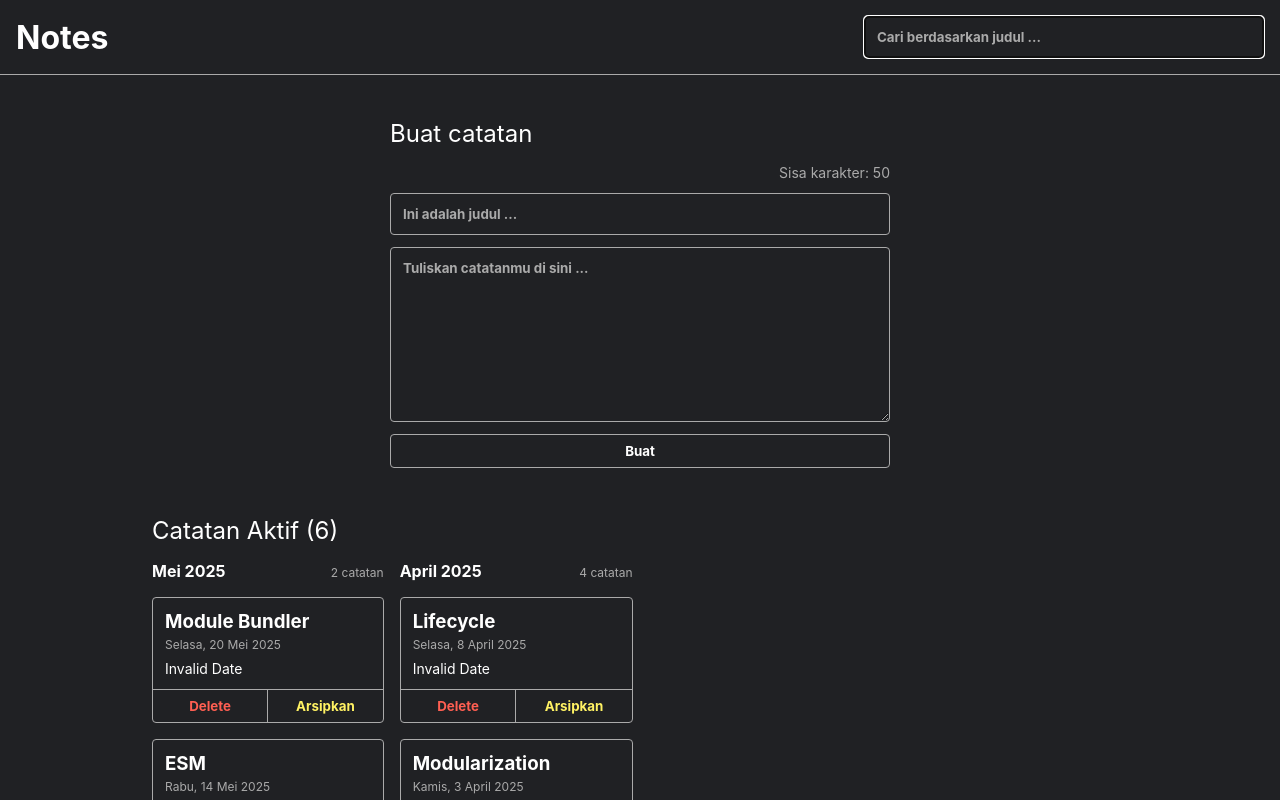
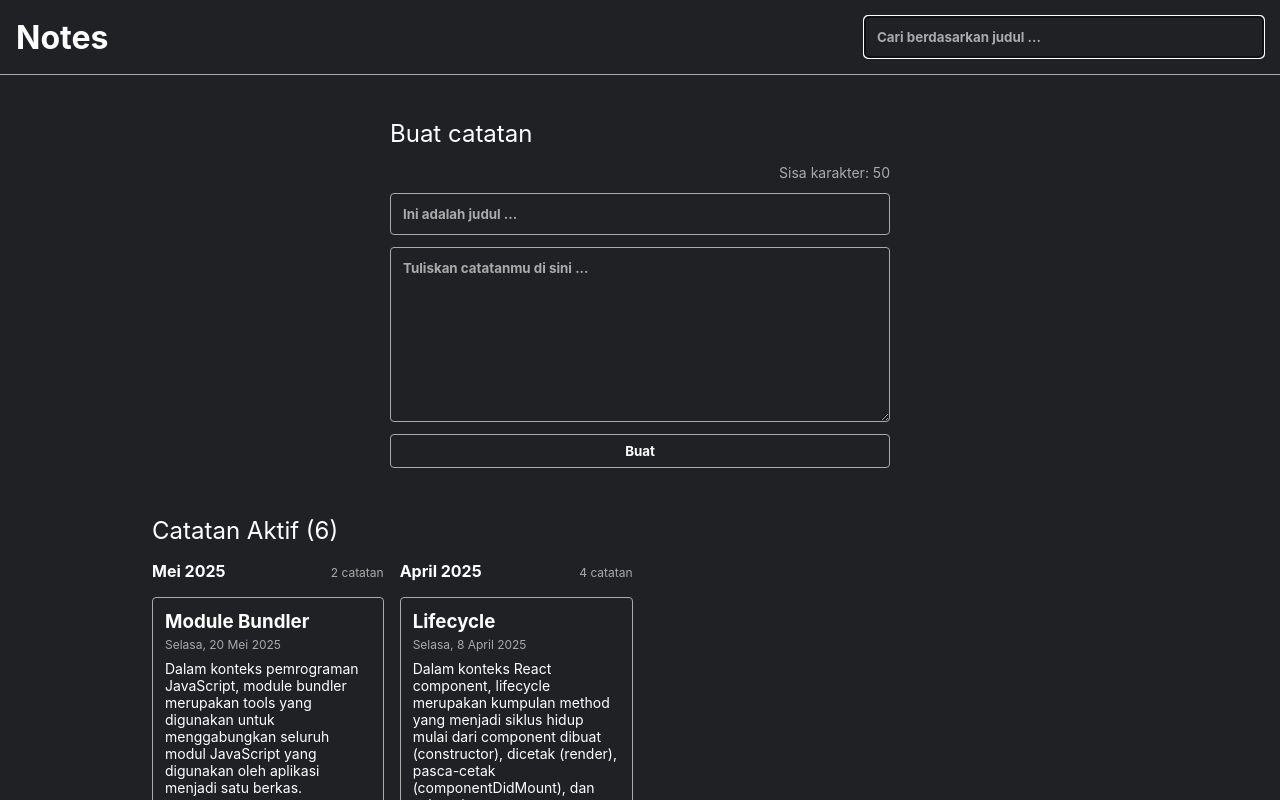
Before and after one commit to bajiff/baji-task-manager, a React (Vite) app: page / in a window 1280 px wide. Shown: the top 800 px of the page. Built offline with nearby package versions, Linux system fonts and the light colour scheme.

Commit message:
Done tinggal di submission aja

```diff
--- a/src/components/NoteItem.jsx
+++ b/src/components/NoteItem.jsx
@@ -41,7 +41,7 @@ function NoteItem({ note, searchKeyword, onDelete, onArchive }) {
         {/* TODO [Basic] tampilkan isi catatan dari note.body */}
         {/* TODO [Advanced] sorot kata kunci pencarian dalam isi menggunakan elemen <mark>. */}
         <p className="note-item__body" data-testid="note-item-body">
-          {showFormattedDate(note.body, searchKeyword)}
+          {highlightText(note.body, searchKeyword)}
         </p>
       </div>
       <div className="note-item__action" data-testid="note-item-action">
```
